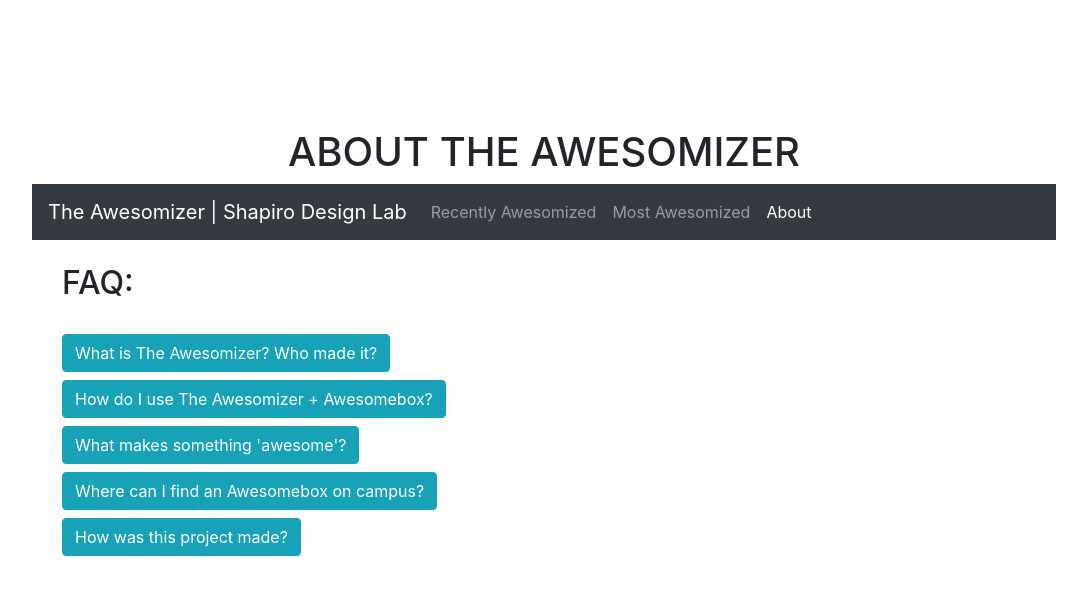
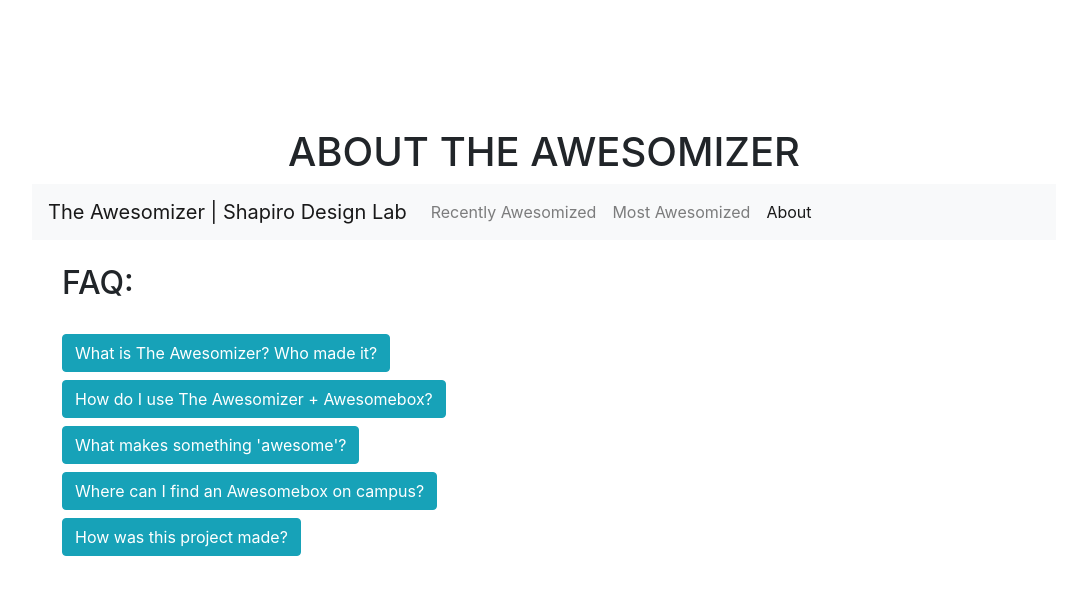
Before and after one commit to keyaria/Awesomizer, a Flask app: page /about in a window 1280 px wide. Shown: the top 595 px of the page, without its empty margins (96-1183 px from the left). Run offline with Flask 2, Linux system fonts and the light colour scheme; some libraries are stand-ins or nearby versions.

Commit message:
updated design

```diff
--- a/models.py
+++ b/models.py
@@ -4,7 +4,7 @@
 def insert_books(title, author_name, ISBN, thumbnail, times_scanned):
     with sql.connect("database.db") as con:
         cur = con.cursor()
-        cur.execute("INSERT INTO books (title, author_name, ISBN, thumbnail, times_scanned) VALUES (?,?,?,?,?)", (title, author_name, ISBN, thumbnail, times_scanned))
+        cur.execute("INSERT OR IGNORE INTO books VALUES (title, author_name, ISBN, thumbnail, times_scanned) VALUES (?,?,?,?,?)", (title, author_name, ISBN, thumbnail, times_scanned))
         con.commit()
 
 #Returns all entries in database
--- a/templates/about.html
+++ b/templates/about.html
@@ -3,7 +3,7 @@
 <head>
     <title>About Us | The Awesomizer</title>
 
-		<link rel= "stylesheet" type="text/css" href="https://fonts.googleapis.com/css?family=Roboto:400,400italic,300,100">
+		<link href="https://fonts.googleapis.com/css?family=Open+Sans" rel="stylesheet">
     <link rel="stylesheet" type="text/css" href="css/main.css">
     <link rel="stylesheet" href="https://maxcdn.bootstrapcdn.com/bootstrap/4.0.0-beta.2/css/bootstrap.min.css" integrity="sha384-PsH8R72JQ3SOdhVi3uxftmaW6Vc51MKb0q5P2rRUpPvrszuE4W1povHYgTpBfshb" crossorigin="anonymous">
     <link rel="shortcut icon" href="/static/favicon.png">
@@ -17,7 +17,7 @@
 <body style="margin: 10% 10% 5% 10%;">
   <h1 style="text-align: center;">ABOUT THE AWESOMIZER</h1>
 
-  <nav class="navbar navbar-expand-lg navbar-dark bg-dark" style="background-color:#60748F">
+  <nav class="navbar navbar-expand-lg navbar-light bg-light" style="background-color:#60748F">
     <a class="navbar-brand" href="/">The Awesomizer | Shapiro Design Lab</a>
     <button class="navbar-toggler" type="button" data-toggle="collapse" data-target="#navbarNavAltMarkup" aria-controls="navbarNavAltMarkup" aria-label="Toggle navigation">
       <span class="navbar-toggler-icon"></span>
--- a/templates/index.html
+++ b/templates/index.html
@@ -3,7 +3,7 @@
 <head>
     <title>Recently Awesomized | The Awesomizer</title>
 
-    <link rel= "stylesheet" type="text/css" href="https://fonts.googleapis.com/css?family=Roboto:400,400italic,300,100">
+  <link href="https://fonts.googleapis.com/css?family=Open+Sans" rel="stylesheet">
     <link rel="stylesheet" type="text/css" href="css/main.css">
     <link rel="stylesheet" href="https://maxcdn.bootstrapcdn.com/bootstrap/4.0.0-beta.2/css/bootstrap.min.css" integrity="sha384-PsH8R72JQ3SOdhVi3uxftmaW6Vc51MKb0q5P2rRUpPvrszuE4W1povHYgTpBfshb" crossorigin="anonymous">
     <link rel="shortcut icon" href="/static/favicon.png">
```
